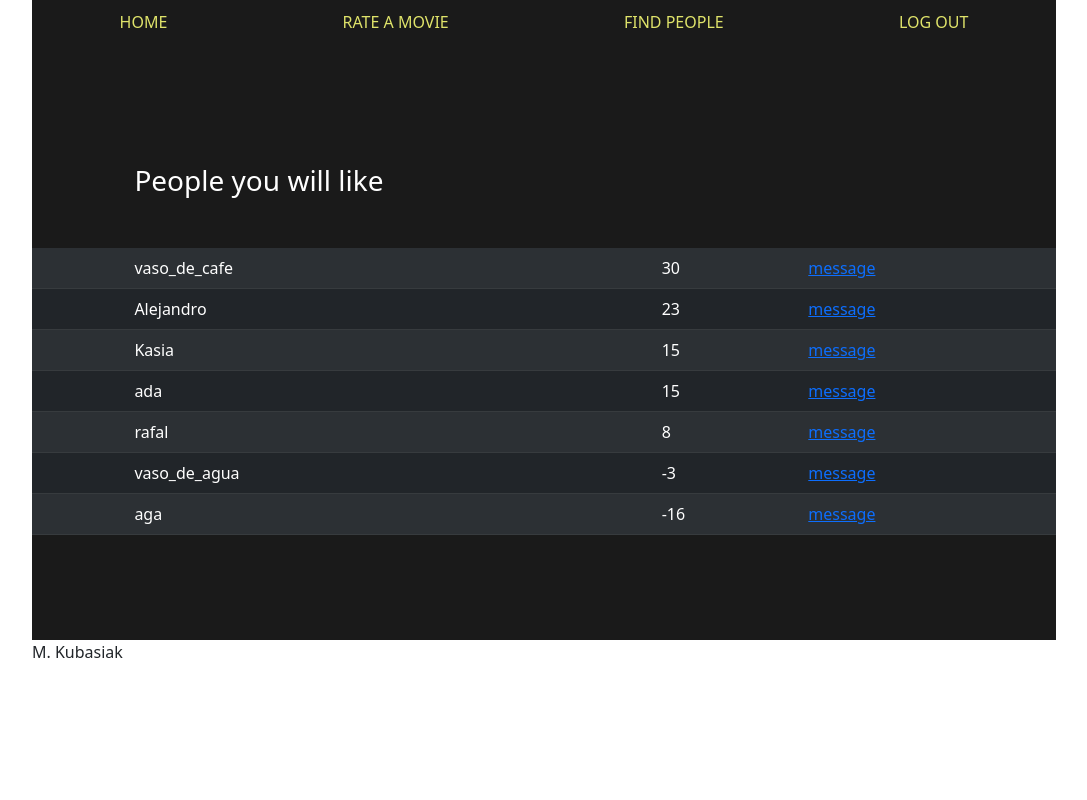
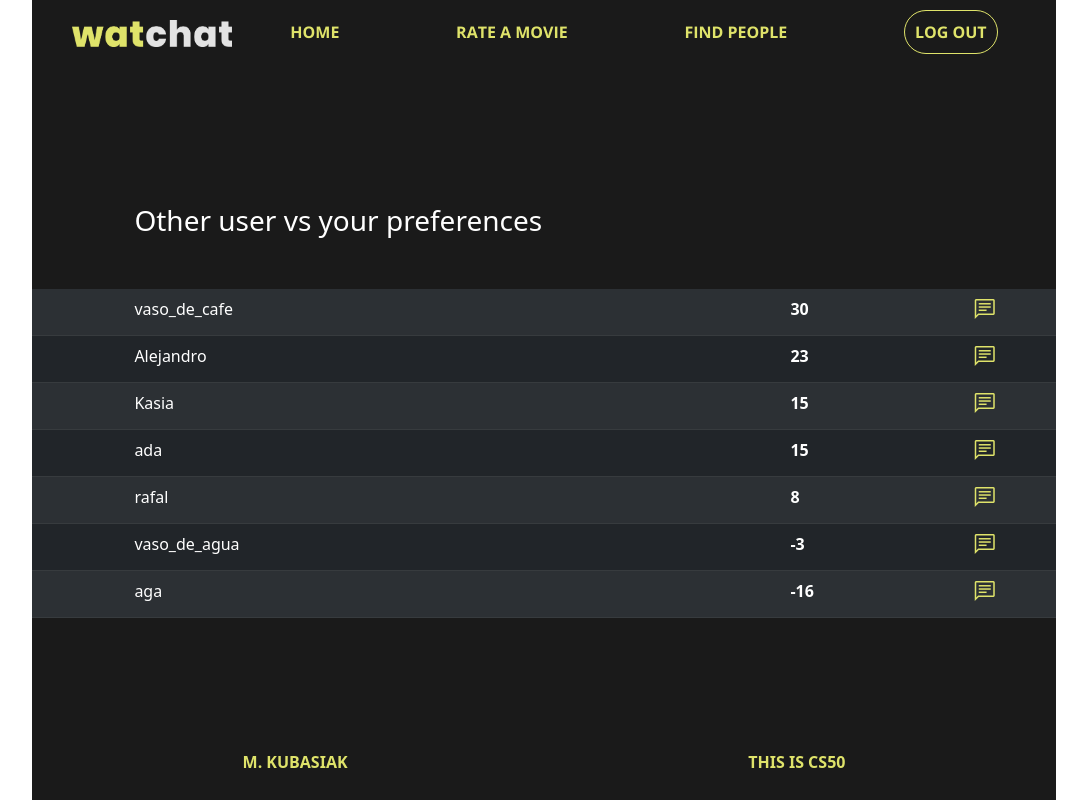
Before and after one commit to mateX92/CS50-FINAL, a Flask app: page /people in a window 1280 px wide. Shown: the whole page, without its empty margins (96-1183 px from the left). Run offline with Flask 3, Linux system fonts and the light colour scheme; a user stored in the database is signed in.

Commit message:
design improvement

```diff
--- a/app.py
+++ b/app.py
@@ -55,7 +55,7 @@ def login():
         rows = users.fetchall()
 
         if len(rows) == 0:
-            message = "Invalid username"
+            message = "Invalid username!"
             return render_template("login.html", message=message)
         elif not check_password_hash(rows[0][2], request.form.get("password")): # 2 is for password as it is stored in 3rd column of users db
             message = "Invalid password!"
@@ -250,9 +250,8 @@ def message():
     recipient = request.args.get("url_param")
 
     if request.method == 'GET':
-        messageCheck = db.execute("SELECT user_id, username, recipient_name, message, date FROM new_messages WHERE user_id = ? AND recipient_name = ? OR recipient_name = ? AND username = ? ORDER BY date ASC", (session["user_id"], recipient, session["username"], request.args.get("url_param")))
+        messageCheck = db.execute("SELECT user_id, username, recipient_name, message, date FROM new_messages WHERE user_id = ? AND recipient_name = ? OR recipient_name = ? AND username = ? ORDER BY date DESC", (session["user_id"], recipient, session["username"], request.args.get("url_param")))
         messages = messageCheck.fetchall()
-        print(messages)
         return render_template('message.html', username=recipient, messages=messages)
 
     # If POST, insert the message to the db with current user's data
--- a/static/style.css
+++ b/static/style.css
@@ -1,6 +1,12 @@
+@import url('https://fonts.googleapis.com/css2?family=Open+Sans:wght@400;700&display=swap');
+
 /* SHARED LAYOUT WEB */
+p h1 h2 h3 h4 h5 h6 a{
+    font-family: 'Open Sans', sans-serif;
+}
+
 section{
-    background-color: #1a1a1a;;
+    background-color: #1a1a1a;
     max-width: 80%;
     margin: auto;
     min-height: 100vh;
@@ -9,9 +15,62 @@ section{
     justify-content: space-between;
 }
 
+#logo{
+    max-width: 25vh;
+    height: auto;
+    padding-left: 5vh;
+    padding-bottom: 10px;
+}
+
+.material-symbols-outlined {
+    font-variation-settings:
+    'FILL' 0,
+    'wght' 400,
+    'GRAD' 0,
+    'opsz' 48
+}
+
+nav{
+    font-family: 'Open Sans', sans-serif;
+    font-weight: 700;
+    padding-top: 2%;
+    padding-bottom: 1%;
+}
+
+nav ul li a{
+    color: #dfe36a;
+    text-decoration: none;
+    transition: 0.2s;
+}
+
+nav ul li:hover a{
+    color: #f2f3d5;
+}
+
+nav ul li:hover .log{
+    color: #f2f3d5;
+    background-color: #38391f;
+    border-color: #f2f3d5;
+}
+
+.log{
+    border: 1.5px solid #dfe36a;
+    border-radius: 25px;
+    padding: 10px;
+}
+
 footer{
-    height: 20vh;
-    background-color: white;
+    height: 5vh;
+    background-color: #1a1a1a;
+    display: flex;
+    justify-content: space-around;
+    padding: 1%;
+    padding-bottom: 50px;
+}
+
+footer p{
+    color: #dfe36a;
+    font-weight: 700;
 }
 
 .header{
@@ -39,42 +105,96 @@ footer{
     margin-top: 2%;
     padding-left: 3%;
     padding-right: 3%;
+    height: 70vh;
+    overflow: hidden;
+}
+
+#scroll_search{
+    overflow-y: auto;
+    max-height: 100%;
+}
+
+#search_link{
+    text-decoration: none;
+    color:#1a1a1a;
+}
+
+#description{
+    color: #797979;
+}
+
+.login_form{
+    margin: auto;
+    display: flex;
+    flex-direction: column;
+    justify-content: space-around;
+}
+
+.login_form input{
+    margin-bottom: 5px;
+}
+
+.login_form .row{
+    padding: 50px;
+}
+
+#login-alert{
+    background-color: #dfe36a;
+    color: #5f6129;
+    border: 1.5px solid #cfd356;
+    border-radius: 5px;
+    padding: 10px;
+    max-width: 40%;
+    margin: auto;
+    margin-bottom: 30px;
+    text-align: center;
+}
+
+.alert{
+    max-width: fit-content;
+    margin: auto;
 }
 
 /* INDEX */
+
 #welcome{
-    padding: 8vh;
     min-height: 40vh;
+    display: flex;
+    justify-content: space-around;
+    align-items: center;
+}
+
+#logo_big{
+    max-height: 100%;
+    width: auto;
+    margin-right: auto;
+    margin-bottom: 5px;
+}
+
+#welcome p{
+    color: #e3e3e3;
+    font-size: 1.2em;
+}
+
+#not_found{
     display: flex;
     flex-direction: column;
     align-items: center;
-    justify-content: center;
+    justify-content: space-between;
 }
 
-#welcome p{
-    color: white;
-    font-size: 1.2em;
-}
-
-nav {
-    padding-top: 1%;
-    padding-bottom: 1%;
-}
-
-nav ul li a{
-    color: #dfe36a;
-    text-decoration: none;
-}
-
-nav ul li:hover a{
-    color: #eff2a4;
-    text-decoration: none;
+#not_found p{
+    color: #797979;
 }
 
 /* MOVIE */
+
 #movie_info{
     display: flex;
     justify-content: space-around;
+    background-color: white;
+    padding-top: 20px;
+    padding-bottom: 20px;
 }
 
 #movie_details{
@@ -116,13 +253,41 @@ img{
 
 #people_table tr td{
     padding-left: 10%;
+    transition: 0.3s;
+}
+
+#person:hover{
+    color:#dfe36a;
+}
+
+#people_table #chat-icon{
+    color: #dfe36a;
+}
+
+#points{
+    text-align: left;
+    font-weight: 700;
 }
 
 /* MESSAGE */
 
 #chat{
     background-color: white;
-    padding: 2% 15% 2% 15%;
+    padding: 20px 15% 0 15%;
+    display: flex;
+    flex-direction: column;
+    justify-content: space-between;
+    height: 80vh;
+}
+
+#chat_form{
+    margin: 20px;
+}
+
+#scroll{
+    display: flex;
+    flex-direction: column-reverse;
+    overflow-y: auto;
 }
 
 .chat_name_div{
--- a/templates/layout.html
+++ b/templates/layout.html
@@ -6,6 +6,7 @@
         <link rel="stylesheet" href="../static/style.css">
         <link href="https://cdn.jsdelivr.net/npm/bootstrap@5.3.0/dist/css/bootstrap.min.css" rel="stylesheet" integrity="sha384-9ndCyUaIbzAi2FUVXJi0CjmCapSmO7SnpJef0486qhLnuZ2cdeRhO02iuK6FUUVM" crossorigin="anonymous">
         <script src="https://cdn.jsdelivr.net/npm/bootstrap@5.3.0/dist/js/bootstrap.bundle.min.js" integrity="sha384-geWF76RCwLtnZ8qwWowPQNguL3RmwHVBC9FhGdlKrxdiJJigb/j/68SIy3Te4Bkz" crossorigin="anonymous"></script>
+        <link rel="stylesheet" href="https://fonts.googleapis.com/css2?family=Material+Symbols+Outlined:opsz,wght,FILL,GRAD@20..48,100..700,0..1,-50..200" />
         <title> {% block title %}{% endblock %} </title>
     </head>
     <body>
@@ -13,8 +14,9 @@
         <section id="1200px">
             <nav>
                 <ul class="nav nav-pills nav-fill">
+                    {% if session['user_id'] %}
 
-                    {% if session['user_id'] %}
+                    <img src="static\watchatt.png" alt="logo" id="logo">
 
                     <li class="nav-item">
                         <a class="navhref" href="/">HOME</a>
@@ -26,7 +28,7 @@
                         <a class="navhref" href="/people">FIND PEOPLE</a>
                     </li>
                     <li class="nav-item">
-                        <a class="navhref" href="/logout">LOG OUT</a>
+                        <a class="navhref log" href="/logout">LOG OUT</a>
                     </li>
 
                     {% else %}
@@ -35,10 +37,10 @@
                         <a class="navhref" href="/">HOME</a>
                     </li>
                     <li class="nav-item">
-                        <a class="navhref" href="/login">LOG IN</a>
+                        <a class="navhref log" href="/login">LOG IN</a>
                     </li>
                     <li class="nav-item">
-                        <a class="navhref" href="/register">REGISTER</a>
+                        <a class="navhref log" href="/register">REGISTER</a>
                     </li>
 
                     {% endif %}
@@ -50,7 +52,8 @@
             {% endblock %}
 
             <footer>
-                <p>M. Kubasiak</p>
+                <p>M. KUBASIAK</p>
+                <p>THIS IS CS50</p>
             </footer>
         </section>
 
--- a/templates/message.html
+++ b/templates/message.html
@@ -4,9 +4,8 @@
 
 {% block main %}
 
-<h3 class="header">Messaging with: {{ username }} </h3>
-
 <div id="chat">
+    <div id="scroll">
         {% for message in messages %}
             {% if session["user_id"] == message[0] %}
                 <div id="my_message">
@@ -22,9 +21,10 @@
                 </div>
             {% endif %}
         {% endfor %}
+    </div>
 
     <form method="post" class="forms" id="chat_form">
-        <input type="text" name="newMessage" placeholder="Write a message" class="form-control" id="formGroupExampleInput">
+        <input type="text" name="newMessage" placeholder="Write a message to {{ username }}" class="form-control" id="formGroupExampleInput">
         <input type=submit value=Send class="btn btn-primary">
     </form>
 </div>
--- a/templates/people.html
+++ b/templates/people.html
@@ -1,18 +1,19 @@
 {% extends "layout.html" %}
 
-{% block title %} {{ people }} {% endblock %}
+{% block title %} People you may like {% endblock %}
 
 {% block main %}
 
 <div id="people_div">
-    <h3 class="header"> People you will like </h3>
+    <h3 class="header"> Other user vs your preferences </h3>
 
     <table id="people_table" class="table table-dark table-striped table-hover">
         {% for person, points in people %}
         <tr>
-            <td><a class="nav-link" href="/person?url_param={{ person|urlencode }}"> {{ person }} </a></td>
-            <td> {{ points }} </td>
-            <td> <a href='/message?url_param={{ person|urlencode }}'>message<a> </td>
+            <td id="person"><a class="nav-link" href="/person?url_param={{ person|urlencode }}"> {{ person }} </a></td>
+            <td id="points"> {{ points }} </td>
+            <td> <a id="chat-icon" href='/message?url_param={{ person|urlencode }}'><span class="material-symbols-outlined">chat </span></a></td>
+
         </tr>
         {% endfor %}
 
```
Also changed, not shown: other parts of static/style.css (+36 -14 lines), templates/index.html (+21 -6 lines), templates/login.html (+23 -4 lines), templates/movie.html (+7 -3 lines), templates/person.html (+7 -3 lines), templates/register.html (+12 -22 lines), templates/search.html (+7 -5 lines), static/watchat.jpg (added), static/watchatt.png (added), users.db. Lines whose indentation alone changed are shown as unchanged.
